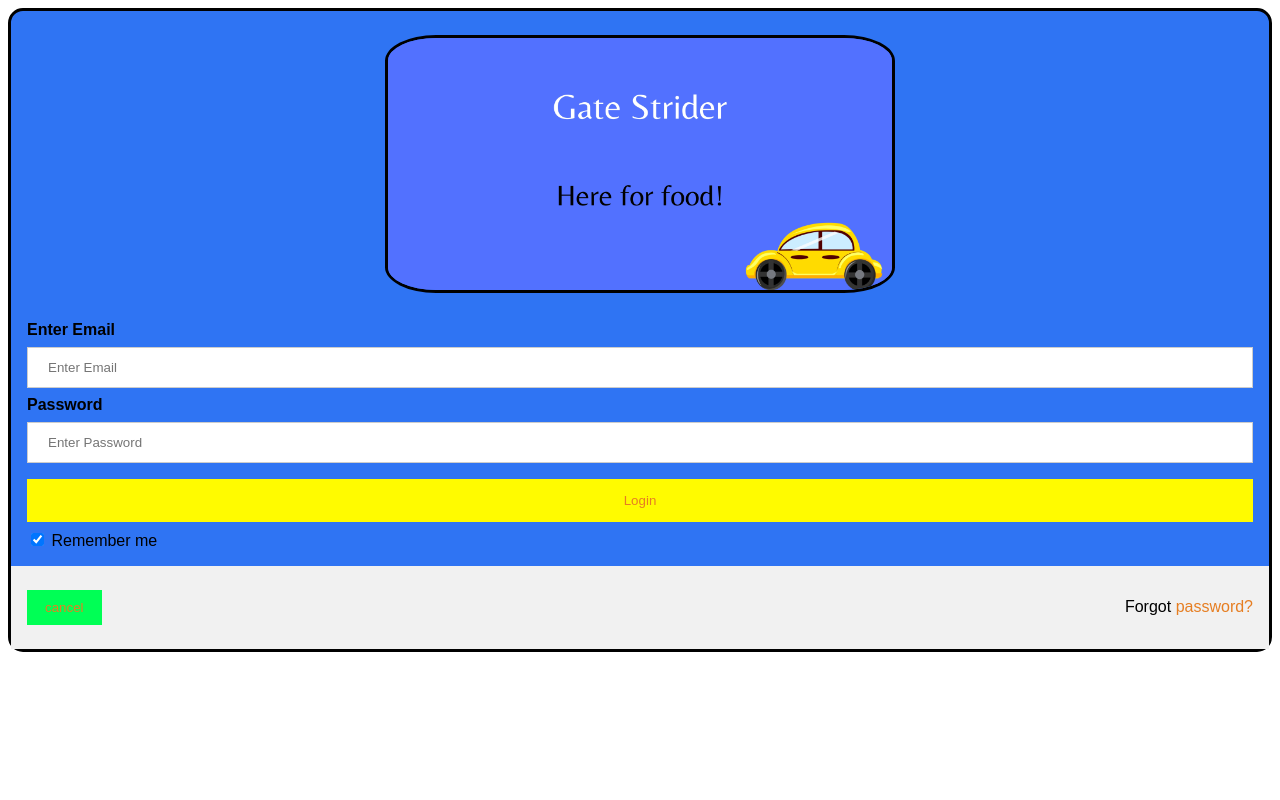
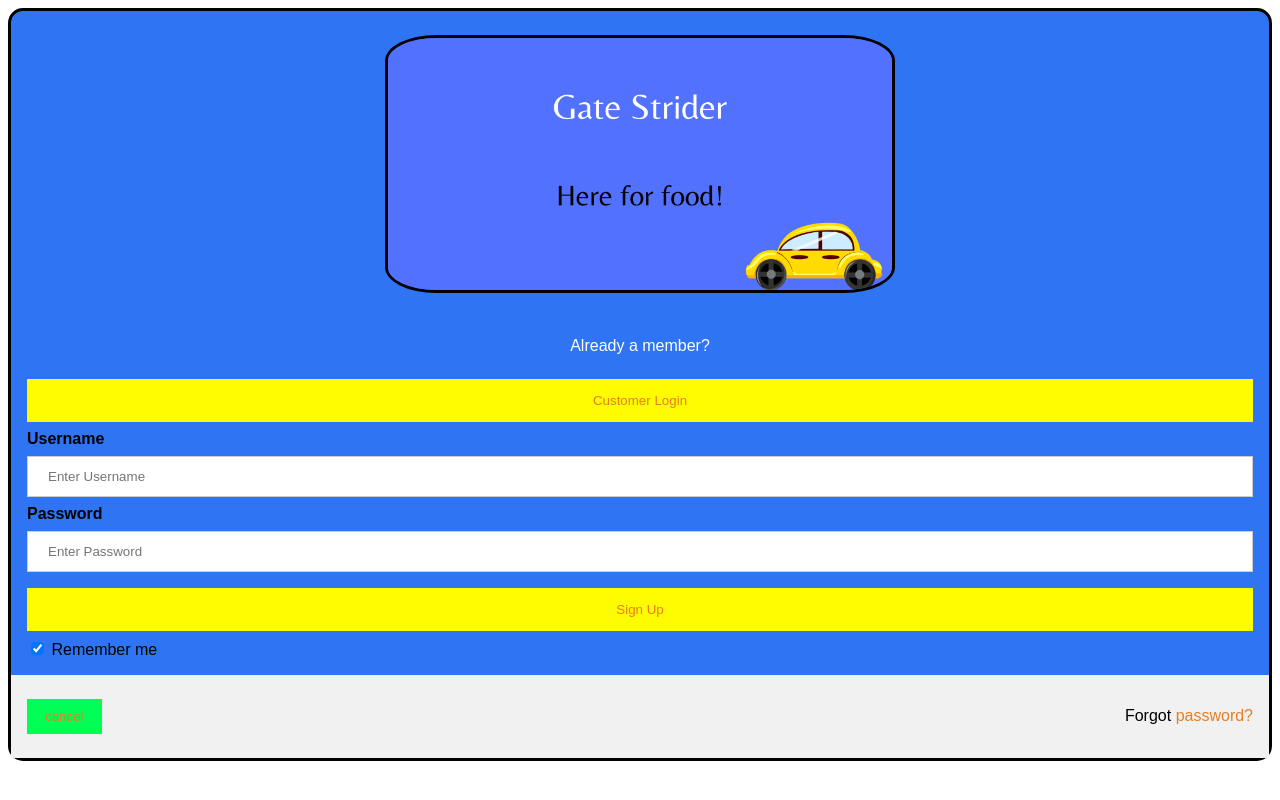
Before and after one commit to hley15/restaurant-website, a plain HTML site: page customersign-in.html in a window 1280 px wide. Drawn offline with Linux system fonts and the light colour scheme; a web font is replaced by a local one.

Commit message:
Update customersign-in.html

```diff
--- a/customersign-in.html
+++ b/customersign-in.html
@@ -3,26 +3,30 @@
     <title>customer sign-in</title></head>
     <body>
         <div class="log-inbar">
-            <form action="action_page.php" method="post">
+            <form action="finalmenu.html" method="post">
                 <div class="imgcontainer">
                   <img src="imgs/try2.jpg" alt="Avatar" class="avatar">
                 </div>
 
                 <div class="container">
-                  <label for="uname"><b>Enter Email</b></label>
-                  <input type="text" placeholder="Enter Email" name="uname" required>
+                  <div class="logIn">
+                    <p class="paraLog">Already a member?</p>
+                    <button class="button2" type="submit"><a href="finalmenu.html">Customer Login</a></button>
+                  </div>
+                  <label for="uname"><b>Username</b></label>
+                  <input type="text" placeholder="Enter Username" name="uname" required>
 
                   <label for="psw"><b>Password</b></label>
                   <input type="password" placeholder="Enter Password" name="psw" required>
 
-                  <button type="submit"><a href="finalmenu.html">Login</a></button>
+                  <button type="submit"><a href="finalmenu.html">Sign Up</a></button>
                   <label>
                     <input type="checkbox" checked="checked" name="remember"> Remember me
                   </label>
                 </div>
 
                 <div class="container" style="background-color:#f1f1f1">
-                  <button type="button" class="cancelbtn"><a href="homepage.html">cancel</a></button>
+                  <button type="button" class="cancelbtn"><a href="index.html">cancel</a></button>
                   <span class="psw">Forgot <a href="password.html">password?</a></span>
                 </div>
               </form>
```
